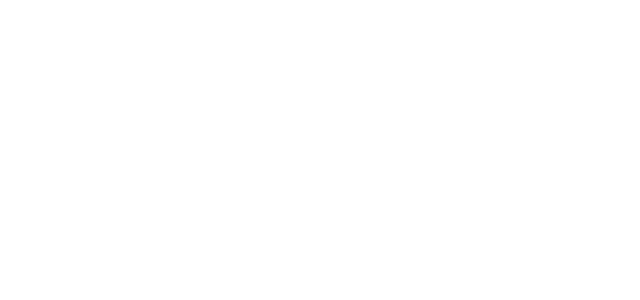
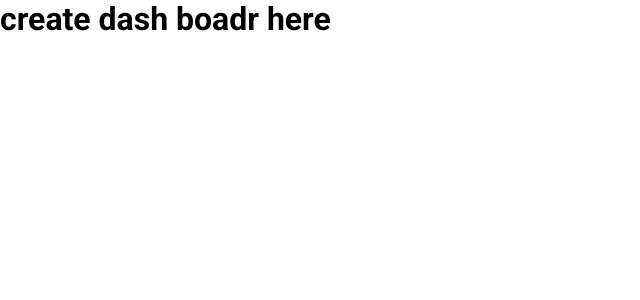
Before and after one commit to Hollajay/Crypto-Mining, a React (Vite) app: page /admin in a window 1280 px wide. Before the commit this address had no page. Shown: the top 300 px of the page, without its empty margins (0-640 px from the left). Built offline with nearby package versions, Linux system fonts and the light colour scheme.

Commit message:
sub route update

```diff
--- a/src/App.jsx
+++ b/src/App.jsx
@@ -11,6 +11,7 @@
 import { Profile } from '../pages/Profile/Profile';
 import { Settings } from '../pages/Settings/Settings';
 import { Outlet } from 'react-router-dom';
+import AdminHome from './component/Admin/AdminHome';
 
 const SidebarLayout = () => (
   <Sidebar>
@@ -41,6 +42,7 @@
            <Route path='/buyminer' element={<Buyminer />} />
           <Route path='/profile' element={<Profile />} />
           <Route path='/settings' element={<Settings />} />
+          <Route path="/admin/*" element={<AdminHome />} />
 
       </Routes>
     </BrowserRouter>
--- /dev/null
+++ b/src/component/Admin/AdminHome.jsx
@@ -0,0 +1,16 @@
+import { Route, Routes } from "react-router-dom"
+
+const AdminHome = () => {
+  return (
+    <Routes>
+        {/* THIS IS THE DASHBOARD ROUTE *SO THE APP FOR THE ADMIN */}
+          <Route path="/"  element={<h1>create dash boadr here</h1>}/>
+          {/* http://localhost:5174/admin/ */}
+          <Route path="withdraw" element={<h1>create withdraw here</h1> }/>
+          {/* http://localhost:5174/admin/withdraw */}
+          {/* add the actual component created */}
+          </Routes>
+  )
+}
+
+export default AdminHome
```
